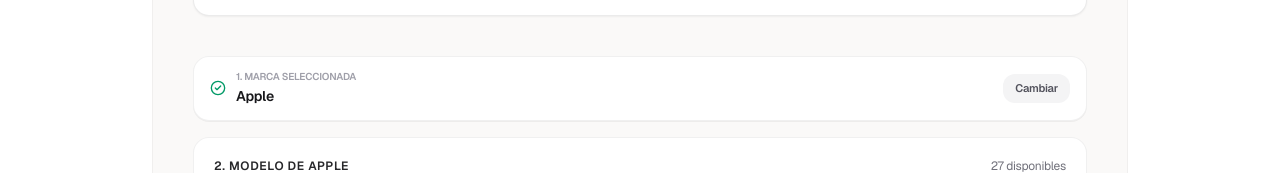
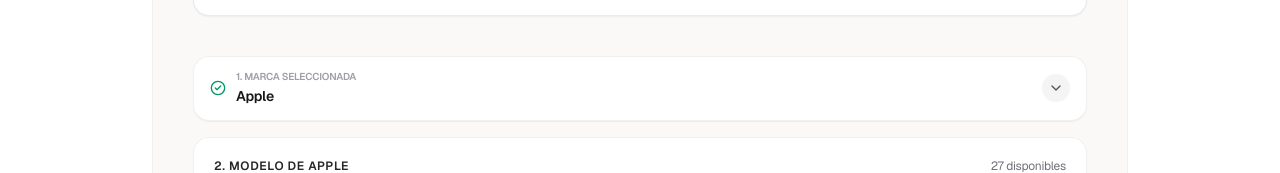
Before and after one commit to tecnotradepty/TecnoTrade, a Next.js app: page / in a window 1280 px wide. Both pictures are taken after a click on the button "Apple". Shown: the part 805-978 px from the top of the page. Built offline with nearby package versions, Linux system fonts and the light colour scheme; a web font is replaced by a local one.

Commit message:
style(cotizador): replace Cambiar text with sleek interactive chevron down arrow buttons

```diff
--- a/src/app/page.tsx
+++ b/src/app/page.tsx
@@ -563,7 +563,11 @@ export default function Home() {
                 {/* RESUMEN COMPACTO CUANDO LOS 3 PASOS ESTÁN SELECCIONADOS Y PLEGADOS */}
                 {selectedBrand && selectedModel && selectedCategory && expandedStep === null ? (
                   <div className="grid grid-cols-1 sm:grid-cols-3 gap-2.5 animate-fadeIn">
-                    <div className="flex items-center justify-between px-4 py-3 rounded-2xl bg-white border border-black/[0.06] shadow-2xs">
+                    <button
+                      onClick={() => setExpandedStep(1)}
+                      className="w-full flex items-center justify-between px-4 py-3 rounded-2xl bg-white border border-black/[0.06] shadow-2xs hover:border-black/20 hover:shadow-xs transition-all text-left group btn-tactile"
+                      title="Cambiar marca"
+                    >
                       <div className="flex items-center gap-2.5 min-w-0">
                         <CheckCircle2 className="w-4 h-4 text-emerald-600 shrink-0" />
                         <div className="min-w-0">
@@ -571,15 +575,16 @@ export default function Home() {
                           <span className="text-xs sm:text-sm font-semibold text-zinc-900 truncate block">{selectedBrand}</span>
                         </div>
                       </div>
+                      <div className="w-7 h-7 rounded-full bg-zinc-100 group-hover:bg-zinc-200/80 flex items-center justify-center shrink-0 ml-2 transition-colors">
+                        <ChevronDown className="w-4 h-4 text-zinc-600 group-hover:text-black" />
+                      </div>
+                    </button>
+
                     <button
-                        onClick={() => setExpandedStep(1)}
-                        className="text-[11px] font-semibold text-zinc-600 hover:text-black px-2.5 py-1 rounded-lg bg-zinc-100 hover:bg-zinc-200 transition-colors shrink-0 ml-2 btn-tactile"
+                      onClick={() => setExpandedStep(2)}
+                      className="w-full flex items-center justify-between px-4 py-3 rounded-2xl bg-white border border-black/[0.06] shadow-2xs hover:border-black/20 hover:shadow-xs transition-all text-left group btn-tactile"
+                      title="Cambiar modelo"
                     >
-                        Cambiar
-                      </button>
-                    </div>
-
-                    <div className="flex items-center justify-between px-4 py-3 rounded-2xl bg-white border border-black/[0.06] shadow-2xs">
                       <div className="flex items-center gap-2.5 min-w-0">
                         <CheckCircle2 className="w-4 h-4 text-emerald-600 shrink-0" />
                         <div className="min-w-0">
@@ -587,15 +592,16 @@ export default function Home() {
                           <span className="text-xs sm:text-sm font-semibold text-zinc-900 truncate block">{selectedModel}</span>
                         </div>
                       </div>
+                      <div className="w-7 h-7 rounded-full bg-zinc-100 group-hover:bg-zinc-200/80 flex items-center justify-center shrink-0 ml-2 transition-colors">
+                        <ChevronDown className="w-4 h-4 text-zinc-600 group-hover:text-black" />
+                      </div>
+                    </button>
+
                     <button
-                        onClick={() => setExpandedStep(2)}
-                        className="text-[11px] font-semibold text-zinc-600 hover:text-black px-2.5 py-1 rounded-lg bg-zinc-100 hover:bg-zinc-200 transition-colors shrink-0 ml-2 btn-tactile"
+                      onClick={() => setExpandedStep(3)}
+                      className="w-full flex items-center justify-between px-4 py-3 rounded-2xl bg-white border border-black/[0.06] shadow-2xs hover:border-black/20 hover:shadow-xs transition-all text-left group btn-tactile"
+                      title="Cambiar pieza"
                     >
-                        Cambiar
-                      </button>
-                    </div>
-
-                    <div className="flex items-center justify-between px-4 py-3 rounded-2xl bg-white border border-black/[0.06] shadow-2xs">
                       <div className="flex items-center gap-2.5 min-w-0">
                         <CheckCircle2 className="w-4 h-4 text-emerald-600 shrink-0" />
                         <div className="min-w-0">
@@ -603,19 +609,20 @@ export default function Home() {
                           <span className="text-xs sm:text-sm font-semibold text-zinc-900 truncate block">{selectedCategory}</span>
                         </div>
                       </div>
-                      <button
-                        onClick={() => setExpandedStep(3)}
-                        className="text-[11px] font-semibold text-zinc-600 hover:text-black px-2.5 py-1 rounded-lg bg-zinc-100 hover:bg-zinc-200 transition-colors shrink-0 ml-2 btn-tactile"
-                      >
-                        Cambiar
+                      <div className="w-7 h-7 rounded-full bg-zinc-100 group-hover:bg-zinc-200/80 flex items-center justify-center shrink-0 ml-2 transition-colors">
+                        <ChevronDown className="w-4 h-4 text-zinc-600 group-hover:text-black" />
+                      </div>
                     </button>
-                    </div>
                   </div>
                 ) : (
                   <>
                     {/* PASO 1: MARCA */}
                     {selectedBrand && expandedStep !== 1 ? (
-                      <div className="flex items-center justify-between px-4 py-3 rounded-2xl bg-white border border-black/[0.06] shadow-2xs animate-fadeIn">
+                      <button
+                        onClick={() => setExpandedStep(1)}
+                        className="w-full flex items-center justify-between px-4 py-3 rounded-2xl bg-white border border-black/[0.06] shadow-2xs hover:border-black/20 hover:shadow-xs transition-all text-left group animate-fadeIn btn-tactile"
+                        title="Cambiar marca"
+                      >
                         <div className="flex items-center gap-2.5">
                           <CheckCircle2 className="w-4 h-4 text-emerald-600 shrink-0" />
                           <div>
@@ -623,13 +630,10 @@ export default function Home() {
                             <span className="text-xs sm:text-sm font-semibold text-zinc-900">{selectedBrand}</span>
                           </div>
                         </div>
-                        <button
-                          onClick={() => setExpandedStep(1)}
-                          className="text-[11px] font-semibold text-zinc-600 hover:text-black px-3 py-1.5 rounded-xl bg-zinc-100 hover:bg-zinc-200 transition-colors btn-tactile"
-                        >
-                          Cambiar
+                        <div className="w-7 h-7 rounded-full bg-zinc-100 group-hover:bg-zinc-200/80 flex items-center justify-center shrink-0 transition-colors">
+                          <ChevronDown className="w-4 h-4 text-zinc-600 group-hover:text-black" />
+                        </div>
                       </button>
-                      </div>
                     ) : (
                       <div className="bg-white p-5 rounded-2xl border border-black/[0.06] shadow-2xs animate-fadeIn">
                         <div className="flex items-center justify-between mb-3">
@@ -672,7 +676,11 @@ export default function Home() {
                     {/* PASO 2: MODELO */}
                     {selectedBrand && (
                       selectedModel && expandedStep !== 2 ? (
-                        <div className="flex items-center justify-between px-4 py-3 rounded-2xl bg-white border border-black/[0.06] shadow-2xs animate-fadeIn">
+                        <button
+                          onClick={() => setExpandedStep(2)}
+                          className="w-full flex items-center justify-between px-4 py-3 rounded-2xl bg-white border border-black/[0.06] shadow-2xs hover:border-black/20 hover:shadow-xs transition-all text-left group animate-fadeIn btn-tactile"
+                          title="Cambiar modelo"
+                        >
                           <div className="flex items-center gap-2.5">
                             <CheckCircle2 className="w-4 h-4 text-emerald-600 shrink-0" />
                             <div>
@@ -680,13 +688,10 @@ export default function Home() {
                               <span className="text-xs sm:text-sm font-semibold text-zinc-900">{selectedModel}</span>
                             </div>
                           </div>
-                          <button
-                            onClick={() => setExpandedStep(2)}
-                            className="text-[11px] font-semibold text-zinc-600 hover:text-black px-3 py-1.5 rounded-xl bg-zinc-100 hover:bg-zinc-200 transition-colors btn-tactile"
-                          >
-                            Cambiar
+                          <div className="w-7 h-7 rounded-full bg-zinc-100 group-hover:bg-zinc-200/80 flex items-center justify-center shrink-0 transition-colors">
+                            <ChevronDown className="w-4 h-4 text-zinc-600 group-hover:text-black" />
+                          </div>
                         </button>
-                        </div>
                       ) : (
                         <div className="bg-white p-5 rounded-2xl border border-black/[0.06] shadow-2xs animate-fadeIn">
                           <div className="flex items-center justify-between mb-3">
@@ -735,7 +740,11 @@ export default function Home() {
                     {/* PASO 3: REPUESTO / SERVICIO */}
                     {selectedModel && (
                       selectedCategory && expandedStep !== 3 ? (
-                        <div className="flex items-center justify-between px-4 py-3 rounded-2xl bg-white border border-black/[0.06] shadow-2xs animate-fadeIn">
+                        <button
+                          onClick={() => setExpandedStep(3)}
+                          className="w-full flex items-center justify-between px-4 py-3 rounded-2xl bg-white border border-black/[0.06] shadow-2xs hover:border-black/20 hover:shadow-xs transition-all text-left group animate-fadeIn btn-tactile"
+                          title="Cambiar pieza"
+                        >
                           <div className="flex items-center gap-2.5">
                             <CheckCircle2 className="w-4 h-4 text-emerald-600 shrink-0" />
                             <div>
@@ -743,13 +752,10 @@ export default function Home() {
                               <span className="text-xs sm:text-sm font-semibold text-zinc-900">{selectedCategory}</span>
                             </div>
                           </div>
-                          <button
-                            onClick={() => setExpandedStep(3)}
-                            className="text-[11px] font-semibold text-zinc-600 hover:text-black px-3 py-1.5 rounded-xl bg-zinc-100 hover:bg-zinc-200 transition-colors btn-tactile"
-                          >
-                            Cambiar
+                          <div className="w-7 h-7 rounded-full bg-zinc-100 group-hover:bg-zinc-200/80 flex items-center justify-center shrink-0 transition-colors">
+                            <ChevronDown className="w-4 h-4 text-zinc-600 group-hover:text-black" />
+                          </div>
                         </button>
-                        </div>
                       ) : (
                         <div className="bg-white p-5 rounded-2xl border border-black/[0.06] shadow-2xs animate-fadeIn">
                           <div className="flex items-center justify-between mb-3">
```
Lines whose indentation alone changed are shown as unchanged.
